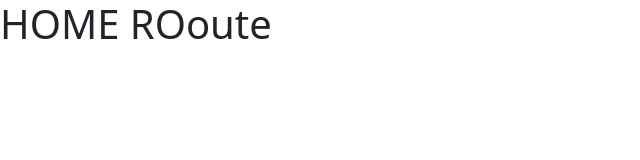
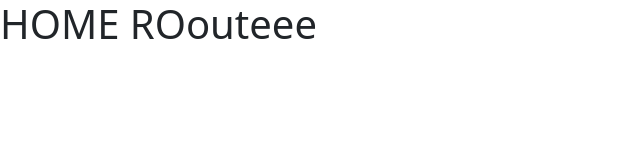
Before and after one commit to jeison-AK/FastShippings, a React (Create React App) app in the folder f_s/: page / in a window 1280 px wide. Shown: the top 160 px of the page, without its empty margins (0-640 px from the left). Built offline with nearby package versions, Linux system fonts and the light colour scheme.

Commit message:
Primer commit

```diff
--- a/f_s/src/Components/home-Comp.js
+++ b/f_s/src/Components/home-Comp.js
@@ -5,7 +5,7 @@ import React from 'react';
 function Home() {
   return (
     <div>
-      <h1>HOME ROoute</h1>
+      <h1>HOME ROouteee</h1>
     </div>
   )
 }
```
Also changed, not shown: 1 other file (tests, documents, lock files or other folders).
